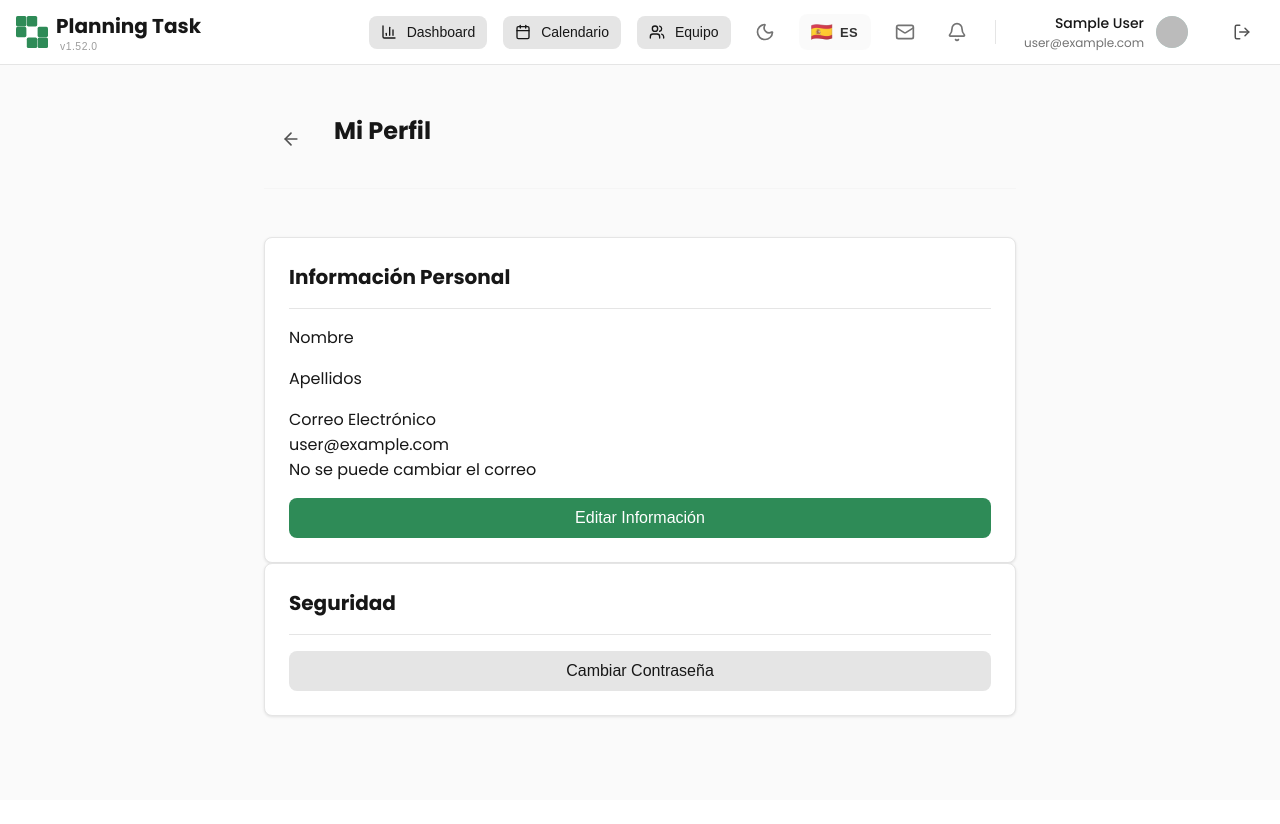
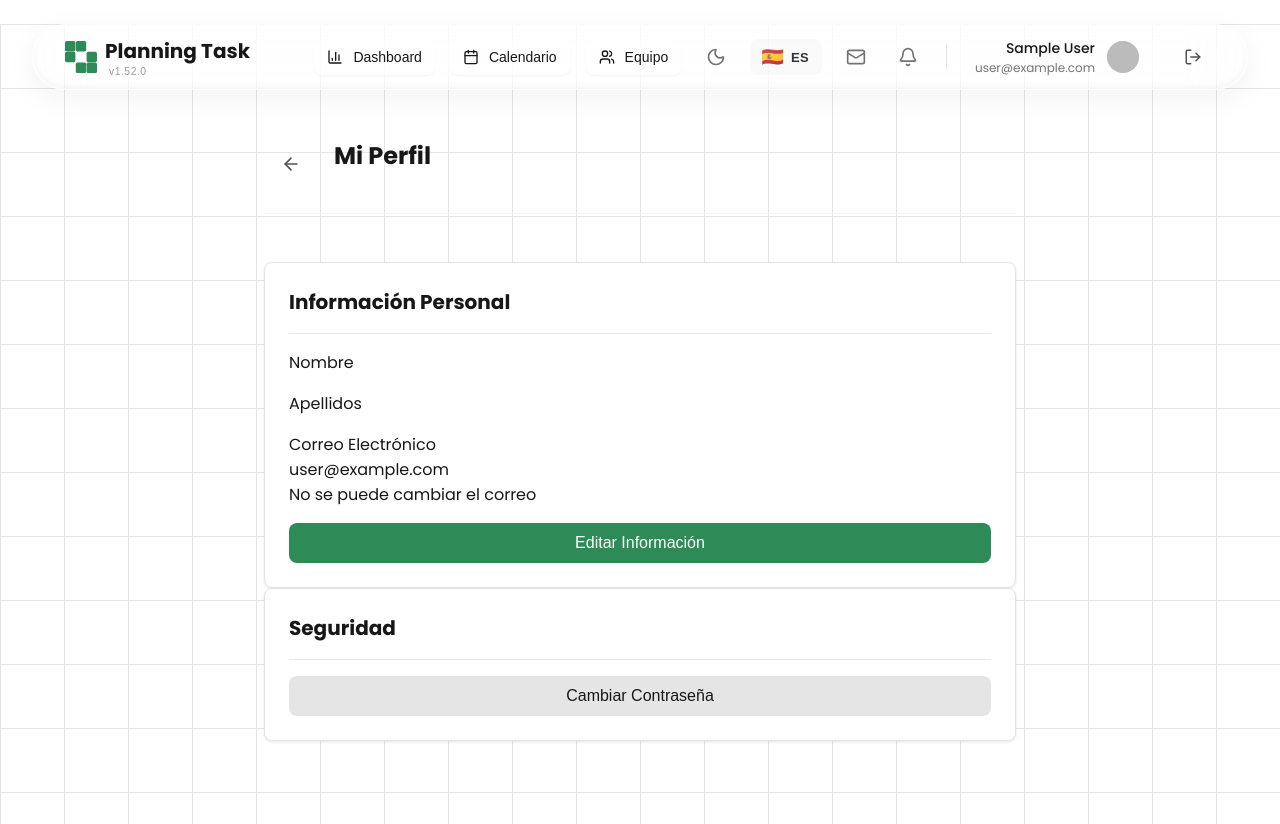
Before and after one commit to sergioramosv/planning-task, a Next.js app: page /profile in a window 1280 px wide. Before the commit the page ends 800 px from the top, so only its background shows below. Built offline with nearby package versions, Linux system fonts and the light colour scheme; no server answers; the database is empty; sample sign-in values are in the browser's storage.

Commit message:
style: update UI components with glass variant and improved styling

```diff
--- a/app/(dashboard)/layout.module.css
+++ b/app/(dashboard)/layout.module.css
@@ -8,7 +8,11 @@
 
 .wrapper {
   min-height: 100vh;
-  background-color: var(--color-neutral-50);
+  background-color: var(--bg-primary);
+  background-image:
+    linear-gradient(to right, var(--border-primary) 1px, transparent 1px),
+    linear-gradient(to bottom, var(--border-primary) 1px, transparent 1px);
+  background-size: 64px 64px;
 }
 
 .main {
--- a/app/globals.css
+++ b/app/globals.css
@@ -83,6 +83,15 @@
   --font-bold: 700;
   --font-black: 900;
 
+  /* Glassmorphism */
+  --glass-bg: rgba(255, 255, 255, 0.15);
+  --glass-border: rgba(255, 255, 255, 0.6);
+  --glass-shadow:
+    0 8px 32px rgba(0, 0, 0, 0.05),
+    inset 0 0 0 1px rgba(255, 255, 255, 0.5),
+    inset 0 4px 8px rgba(255, 255, 255, 0.5),
+    inset 0 -2px 6px rgba(0, 0, 0, 0.05);
+
   /* Shadows */
   --shadow-soft: 0 2px 8px var(--shadow-color);
   --shadow-card: 0 1px 3px var(--shadow-color);
@@ -137,6 +146,15 @@
   --color-primary-700: #5eead4;
   --color-primary-800: #99f6e4;
   --color-primary-900: #ccfbf1;
+
+  /* Glassmorphism */
+  --glass-bg: rgba(0, 0, 0, 0.15);
+  --glass-border: rgba(255, 255, 255, 0.1);
+  --glass-shadow:
+    0 8px 32px rgba(0, 0, 0, 0.3),
+    inset 0 0 0 1px rgba(255, 255, 255, 0.05),
+    inset 0 4px 8px rgba(255, 255, 255, 0.1),
+    inset 0 -2px 6px rgba(0, 0, 0, 0.2);
 
   /* Semantic colors adjusted for dark */
   --color-green-100: #0d2818;
--- a/components/dashboard/Header.module.css
+++ b/components/dashboard/Header.module.css
@@ -1,14 +1,38 @@
 .header {
-  background-color: var(--bg-elevated);
-  border-bottom: 1px solid var(--border-primary);
   position: sticky;
-  top: 0;
+  top: var(--spacing-4);
   z-index: 30;
+  margin: var(--spacing-4) var(--spacing-4) 0;
+  background: var(--glass-bg);
+  backdrop-filter: blur(24px) saturate(180%);
+  -webkit-backdrop-filter: blur(24px) saturate(180%);
+  border: 1px solid var(--glass-border);
+  border-radius: var(--radius-full);
+  box-shadow: var(--glass-shadow);
+  transition: background var(--transition-normal), border var(--transition-normal);
+}
+
+@media (min-width: 640px) {
+  .header {
+    margin: var(--spacing-6) var(--spacing-6) 0;
+  }
+}
+
+@media (min-width: 1024px) {
+  .header {
+    margin: var(--spacing-6) var(--spacing-8) 0;
+  }
 }
 
 .container {
   margin: 0 auto;
-  padding: 0 var(--spacing-4);
+  padding: 0 var(--spacing-6);
+}
+
+@media (min-width: 640px) {
+  .container {
+    padding: 0 var(--spacing-8);
+  }
 }
 
 .content {
--- a/components/dashboard/Header.tsx
+++ b/components/dashboard/Header.tsx
@@ -60,7 +60,7 @@ export default function Header() {
             <div className={styles.actions}>
               <div title={t('nav.dashboard')}>
                 <Button
-                  variant="secondary"
+                  variant="glass"
                   size="sm"
                   onClick={() => router.push('/dashboard')}
                 >
@@ -71,7 +71,7 @@ export default function Header() {
 
               <div title={t('nav.calendar')}>
                 <Button
-                  variant="secondary"
+                  variant="glass"
                   size="sm"
                   onClick={() => router.push('/calendar')}
                 >
@@ -82,7 +82,7 @@ export default function Header() {
 
               <div title={t('nav.team')}>
                 <Button
-                  variant="secondary"
+                  variant="glass"
                   size="sm"
                   onClick={() => router.push('/team')}
                 >
--- a/components/ui/Button.module.css
+++ b/components/ui/Button.module.css
@@ -81,6 +81,28 @@
   background-color: var(--color-neutral-200);
 }
 
+.glass {
+  background: var(--glass-bg);
+  color: var(--text-primary);
+  border: 1px solid var(--glass-border);
+  box-shadow: var(--shadow-sm);
+  backdrop-filter: blur(8px) saturate(140%);
+  -webkit-backdrop-filter: blur(8px) saturate(140%);
+}
+
+.glass:hover:not(:disabled) {
+  background: var(--color-primary-50);
+  color: var(--color-primary-700);
+  border-color: var(--color-primary-200);
+  transform: translateY(-1px);
+  box-shadow: var(--shadow-soft);
+}
+
+.glass:disabled {
+  opacity: 0.5;
+  cursor: not-allowed;
+}
+
 /* Sizes */
 .sm {
   padding: 6px 12px;
--- a/components/ui/Button.tsx
+++ b/components/ui/Button.tsx
@@ -4,7 +4,7 @@ import styles from './Button.module.css'
 
 interface ButtonProps {
   children: ReactNode
-  variant?: 'primary' | 'secondary' | 'danger' | 'ghost'
+  variant?: 'primary' | 'secondary' | 'danger' | 'ghost' | 'glass'
   size?: 'sm' | 'md' | 'lg'
   fullWidth?: boolean
   disabled?: boolean
--- a/components/ui/Modal.module.css
+++ b/components/ui/Modal.module.css
@@ -16,9 +16,12 @@
 }
 
 .content {
-  background-color: var(--bg-elevated);
+  background: var(--glass-bg);
+  backdrop-filter: blur(24px) saturate(180%);
+  -webkit-backdrop-filter: blur(24px) saturate(180%);
+  border: 1px solid var(--glass-border);
   border-radius: var(--radius-lg);
-  box-shadow: var(--shadow-lg);
+  box-shadow: var(--shadow-2xl), var(--glass-shadow);
   max-width: 42rem;
   width: 100%;
   max-height: 90vh;
```
Also changed, not shown: components/layout/Sidebar.module.css (+5 -2 lines), .claude/settings.local.json.
